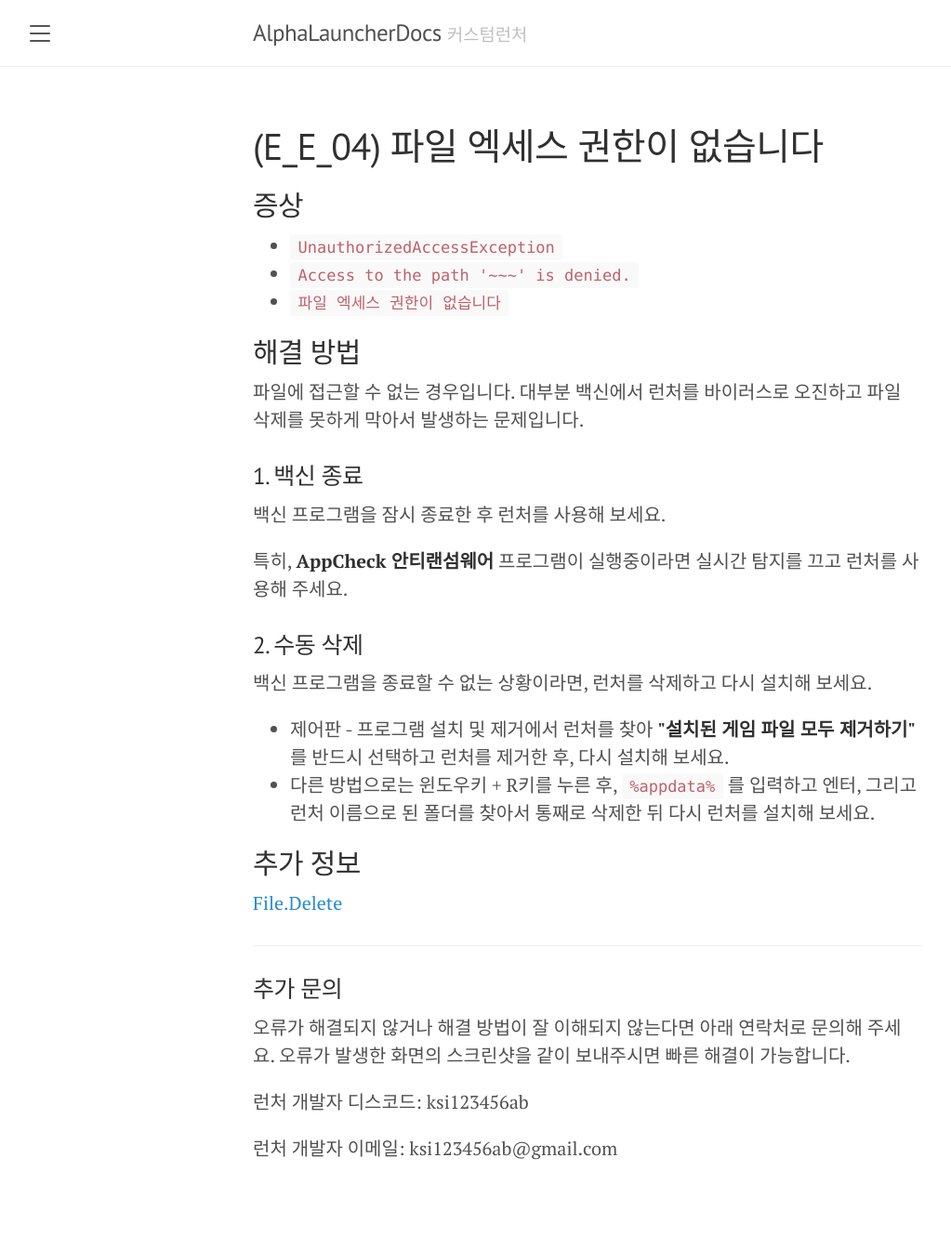
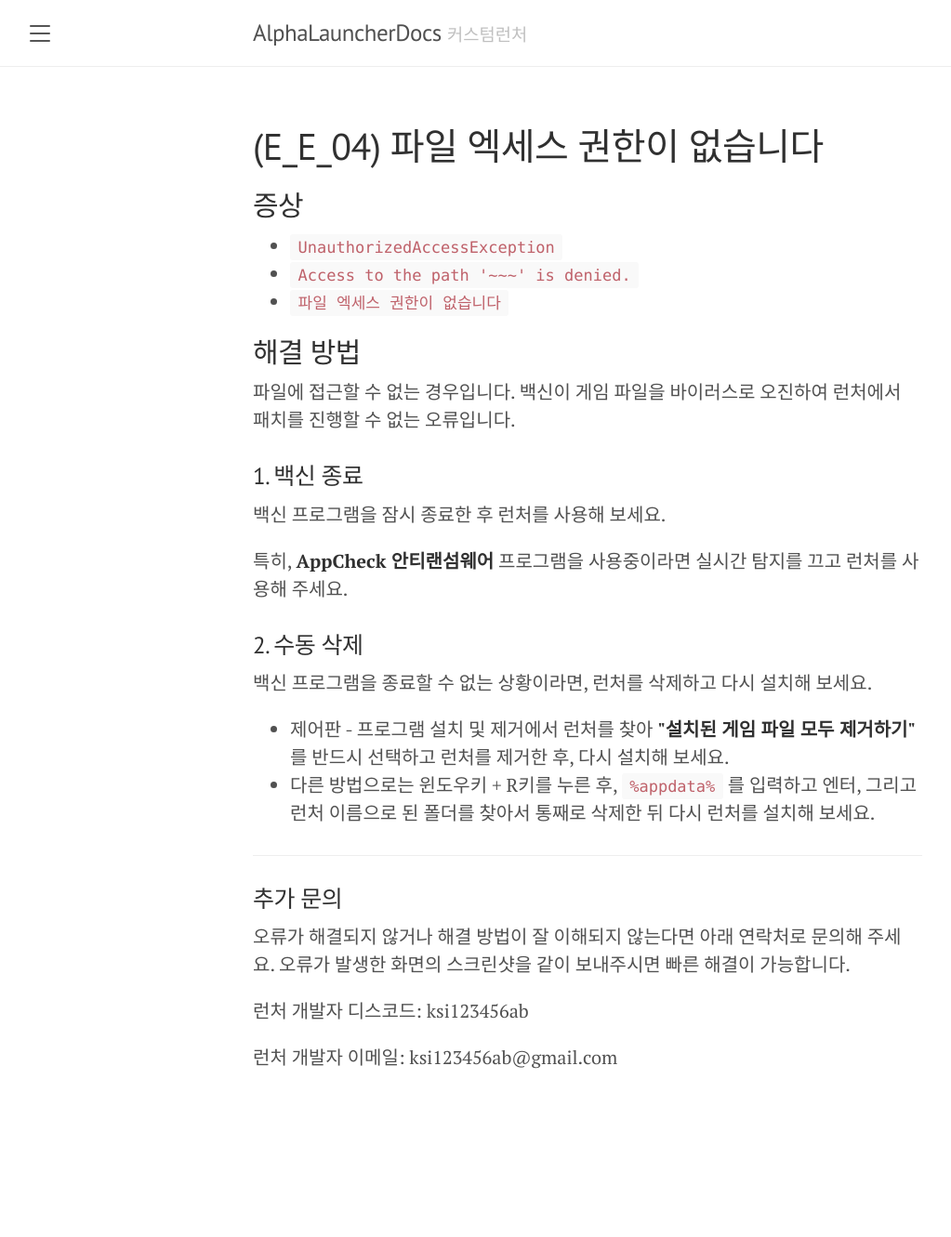
Before and after one commit to isk162534/AlphaLauncherDocs, a Jekyll site: the page built from collections/_error_posts/E_E_04.md, in a window 1280 px wide. Shown: the whole page at 93% size, without its empty margins (8-1031 px from the left). Built offline with Jekyll 4.4.1, drawn with Linux system fonts in a browser that asks for light colours; after the commit the page ends 1233 px from its top, so only the background shows below that.

Commit message:
update E_E_04.md UnauthorizedAccessException

```diff
--- a/collections/_error_posts/E_E_04.md
+++ b/collections/_error_posts/E_E_04.md
@@ -11,13 +11,13 @@ title: (E_E_04) 파일 엑세스 권한이 없습니다
 
 ## 해결 방법
 
-파일에 접근할 수 없는 경우입니다. 대부분 백신에서 런처를 바이러스로 오진하고 파일 삭제를 못하게 막아서 발생하는 문제입니다.
+파일에 접근할 수 없는 경우입니다. 백신이 게임 파일을 바이러스로 오진하여 런처에서 패치를 진행할 수 없는 오류입니다.
 
 ### 1. 백신 종료
 
 백신 프로그램을 잠시 종료한 후 런처를 사용해 보세요.
 
-특히, **AppCheck 안티랜섬웨어** 프로그램이 실행중이라면 실시간 탐지를 끄고 런처를 사용해 주세요.
+특히, **AppCheck 안티랜섬웨어** 프로그램을 사용중이라면 실시간 탐지를 끄고 런처를 사용해 주세요.
 
 ### 2. 수동 삭제
 
@@ -25,7 +25,3 @@ title: (E_E_04) 파일 엑세스 권한이 없습니다
 
 - 제어판 - 프로그램 설치 및 제거에서 런처를 찾아 **\"설치된 게임 파일 모두 제거하기\"** 를 반드시 선택하고 런처를 제거한 후, 다시 설치해 보세요.
 - 다른 방법으로는 윈도우키 + R키를 누른 후, `%appdata%` 를 입력하고 엔터, 그리고 런처 이름으로 된 폴더를 찾아서 통째로 삭제한 뒤 다시 런처를 설치해 보세요.
-
-## 추가 정보
-
-[File.Delete](https://learn.microsoft.com/en-us/dotnet/api/system.io.file.delete?view=net-8.0)
```
